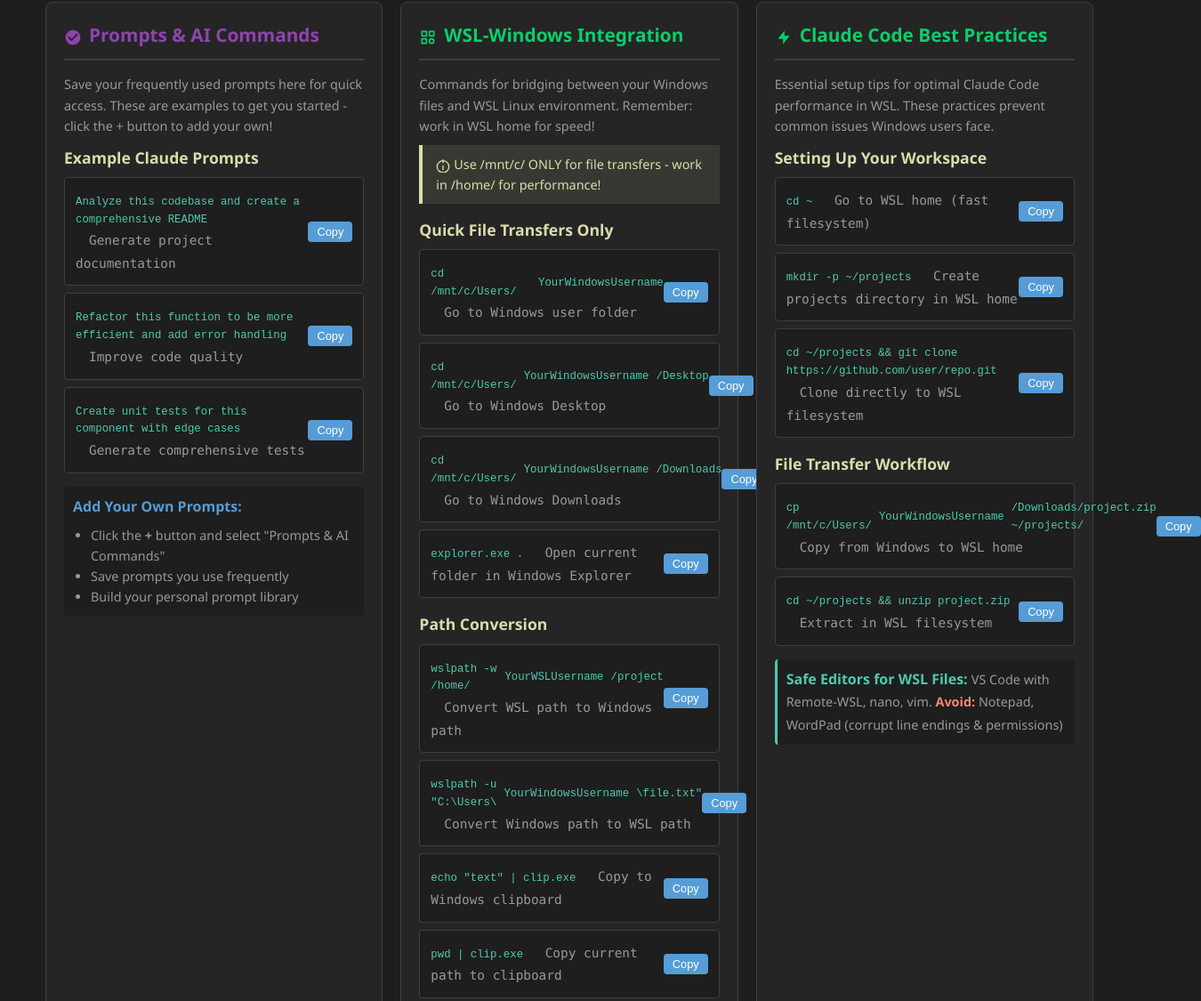
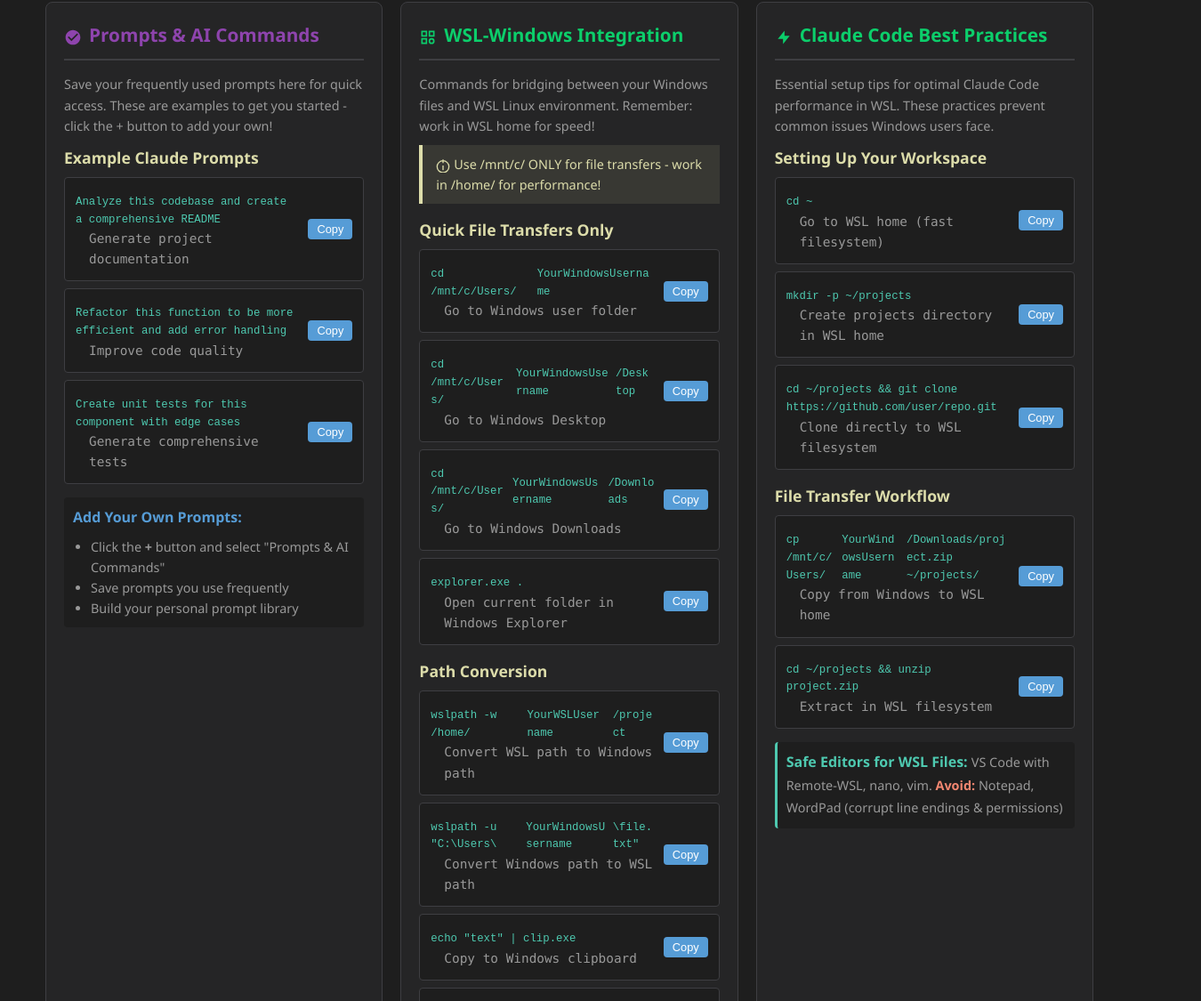
Before and after one commit to GGPrompts/claude-code-cheatsheet, a plain HTML site: page index.html in a window 1280 px wide. Shown: the part 1377-2502 px from the top of the page at 89% size, 1350 px wide, since content can reach past the window. Drawn offline with Linux system fonts and the light colour scheme.

Commit message:
Fix copy buttons floating outside cards on GitHub Pages
- Added position: relative and overflow: hidden to .command container
- Made copy button flex-shrink: 0 to prevent it from being pushed out
- Added proper flex layout to prevent button overflow
- Fixed word-break for long commands
- Ensures buttons stay within card boundaries on all screen sizes

```diff
--- a/index.html
+++ b/index.html
@@ -243,6 +243,8 @@
             align-items: center;
             cursor: pointer;
             transition: background-color 0.2s;
+            position: relative;
+            overflow: hidden;
         }
 
         .command:hover {
@@ -252,12 +254,21 @@
         .command code {
             color: var(--success);
             font-size: 0.95em;
+            word-break: break-word;
+            flex-shrink: 1;
+        }
+
+        .command > div:first-child {
+            flex: 1;
+            min-width: 0;
+            overflow: hidden;
         }
 
         .command .description {
             color: var(--text-secondary);
             font-size: 0.9em;
             margin-left: 15px;
+            display: block;
         }
 
         .copy-btn {
@@ -269,6 +280,8 @@
             cursor: pointer;
             font-size: 0.8em;
             transition: background-color 0.2s;
+            flex-shrink: 0;
+            margin-left: 10px;
         }
 
         .copy-btn:hover {
```
